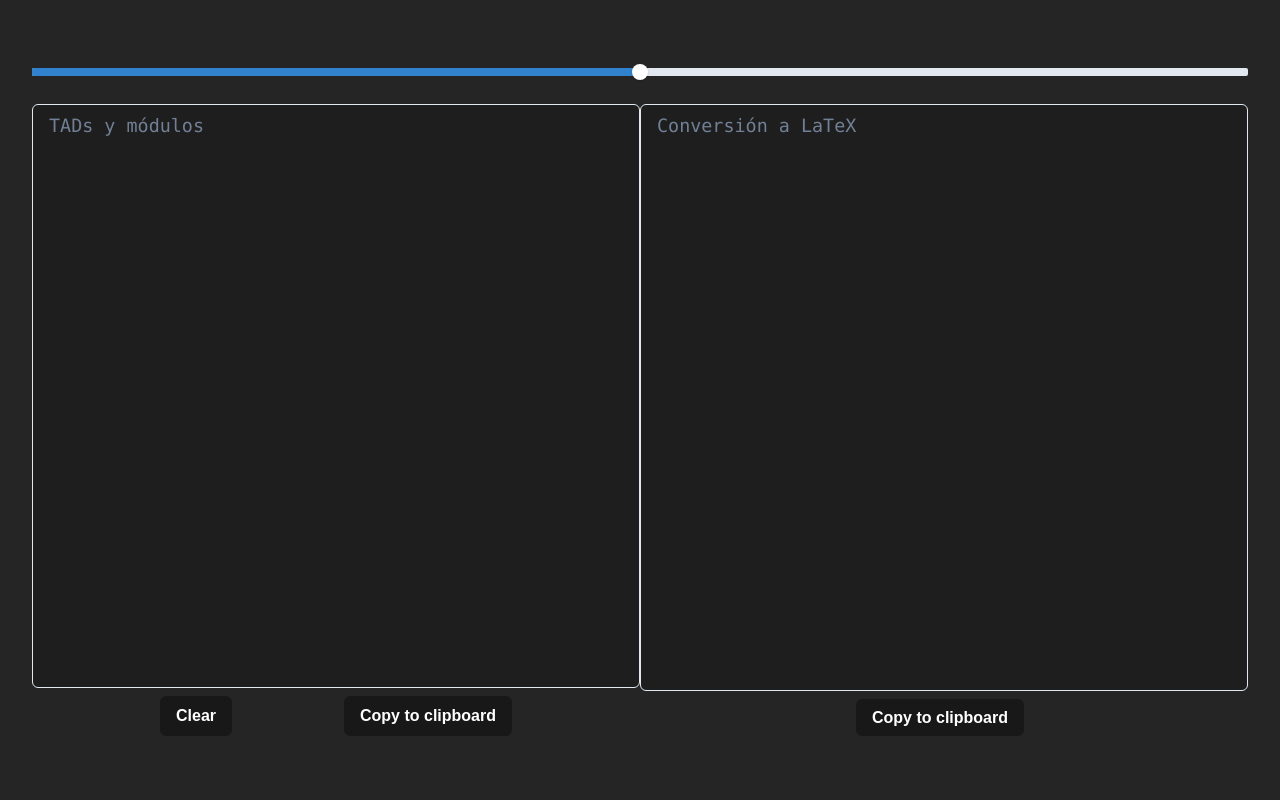
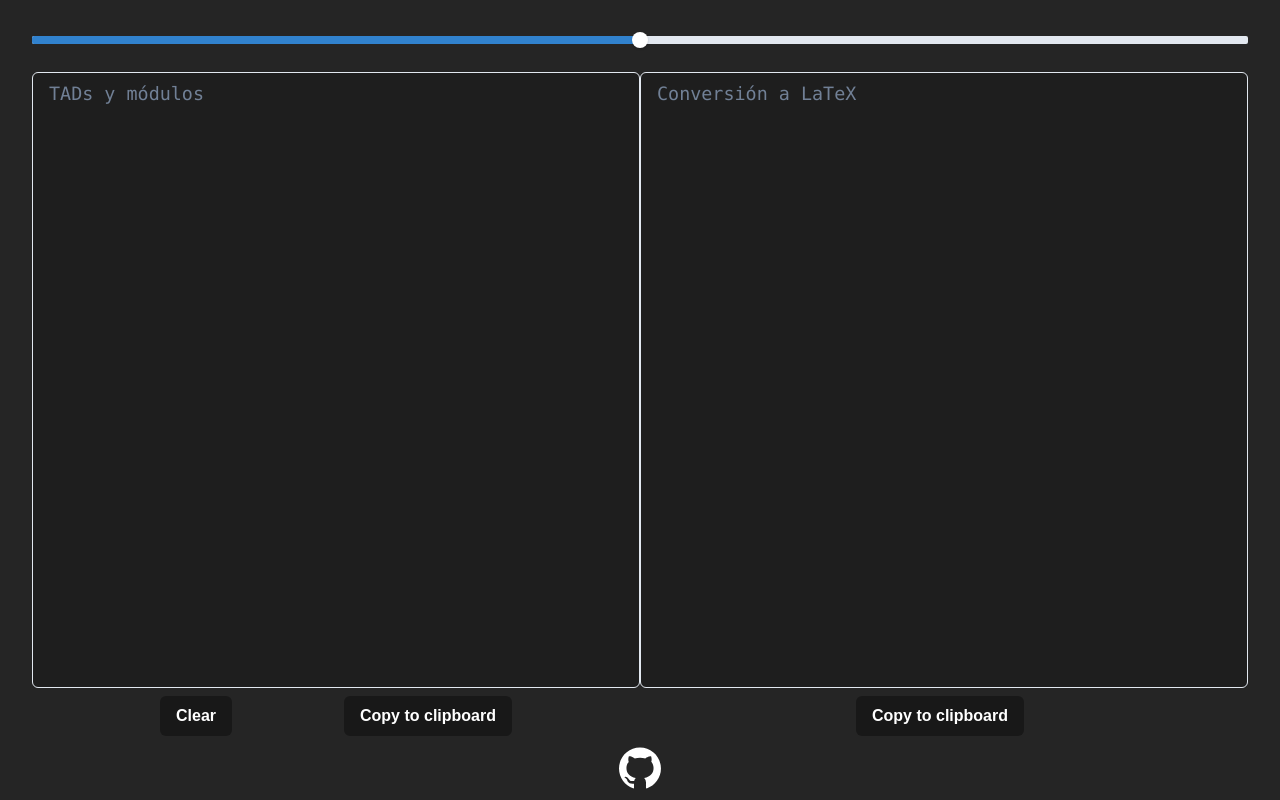
Before and after one commit to f7olivera/tad2latex, a Next.js app: page / in a window 1280 px wide. Built offline with nearby package versions, Linux system fonts and the light colour scheme.

Commit message:
Add github link

```diff
--- a/package.json
+++ b/package.json
@@ -18,7 +18,8 @@
     "js-ordered-dict": "^2.3.0",
     "next": "12.3.1",
     "react": "18.2.0",
-    "react-dom": "18.2.0"
+    "react-dom": "18.2.0",
+    "react-icons": "^4.6.0"
   },
   "devDependencies": {
     "@types/node": "18.11.0",
--- a/pages/index.tsx
+++ b/pages/index.tsx
@@ -2,8 +2,9 @@ import type { NextPage } from 'next'
 import Head from 'next/head'
 import styles from '../styles/Home.module.css'
 import {
+  Box,
   Button,
-  Flex,
+  Flex, Icon,
   Slider,
   SliderFilledTrack,
   SliderThumb,
@@ -13,6 +14,7 @@ import {
 } from "@chakra-ui/react";
 import React, { ChangeEvent, UIEvent } from "react";
 import { unicode2latex, convertInterfaceFunction, convertAlgorithmFunction } from "../utils/utils";
+import { AiFillGithub } from "react-icons/ai";
 
 const Home: NextPage = () => {
   const [output, setOutput] = React.useState("");
@@ -61,7 +63,7 @@ const Home: NextPage = () => {
                           DejaVu Sans Mono,Bitstream Vera Sans Mono,Courier New, monospace'
               fontSize={`${fontSize}rem`} color='whiteish'>
           <VStack width={`${textAreaSize}%`}>
-            <Textarea width='100%' height='100%' id='tad-textarea'
+            <Textarea width='100%' height='100%' id='tad-textarea' colorScheme='blackAlpha'
                       resize='none'
                       backgroundColor='editor'
                       spellCheck={false}
@@ -91,7 +93,7 @@ const Home: NextPage = () => {
             </Flex>
           </VStack>
           <VStack width={`${100 - textAreaSize}%`}>
-            <Textarea width='100%' height='100%' readOnly={true} resize='none' id='latex-textarea'
+            <Textarea width='100%' height='100%' readOnly={true} resize='none' id='latex-textarea' colorScheme='blackAlpha'
                       backgroundColor='editor'
                       spellCheck={false}
                       fontSize='inherit'
@@ -99,6 +101,7 @@ const Home: NextPage = () => {
                       placeholder="Conversión a LaTeX"
                       onScroll={handleScroll}
                       value={output}/>
+            <Flex width='100%' fontFamily='sans-serif' justifyContent='space-evenly'>
               <Button fontFamily='sans-serif' colorScheme='blackAlpha' mr={2}
                       onClick={() => {
                         const textarea: HTMLTextAreaElement = document.querySelector('#latex-textarea')!;
@@ -107,22 +110,20 @@ const Home: NextPage = () => {
                       }}>
                 Copy to clipboard
               </Button>
+            </Flex>
           </VStack>
         </Flex>
       </main>
 
-      {/*<footer className={styles.footer}>*/}
-      {/*  <a*/}
-      {/*    href="https://vercel.com?utm_source=create-next-app&utm_medium=default-template&utm_campaign=create-next-app"*/}
-      {/*    target="_blank"*/}
-      {/*    rel="noopener noreferrer"*/}
-      {/*  >*/}
-      {/*    Powered by{' '}*/}
-      {/*    <span className={styles.logo}>*/}
-      {/*      <Image src="/vercel.svg" alt="Vercel Logo" width={72} height={16} />*/}
-      {/*    </span>*/}
-      {/*  </a>*/}
-      {/*</footer>*/}
+      <footer className={styles.footer}>
+        <a
+          href="https://github.com/f7olivera/tad2latex"
+          target="_blank"
+          rel="noopener noreferrer"
+        >
+          <Icon as={AiFillGithub} color='white' fontSize='xxx-large' />
+        </a>
+      </footer>
     </div>
   )
 }
--- a/styles/Home.module.css
+++ b/styles/Home.module.css
@@ -6,9 +6,9 @@
 .main {
   position: relative;
   background-color: var(--chakra-colors-background);
-  height: 100vh;
-  min-height: 100vh;
-  padding: 4rem 0;
+  height: 92vh;
+  min-height: 92vh;
+  padding-top: 2rem;
   flex: 1;
   display: flex;
   flex-direction: column;
@@ -17,10 +17,10 @@
 }
 
 .footer {
+  height: 8vh;
+  min-height: 8vh;
   display: flex;
   flex: 1;
-  padding: 2rem 0;
-  border-top: 1px solid #eaeaea;
   justify-content: center;
   align-items: center;
 }
```
Also changed, not shown: 1 other file (tests, documents, lock files or other folders).
